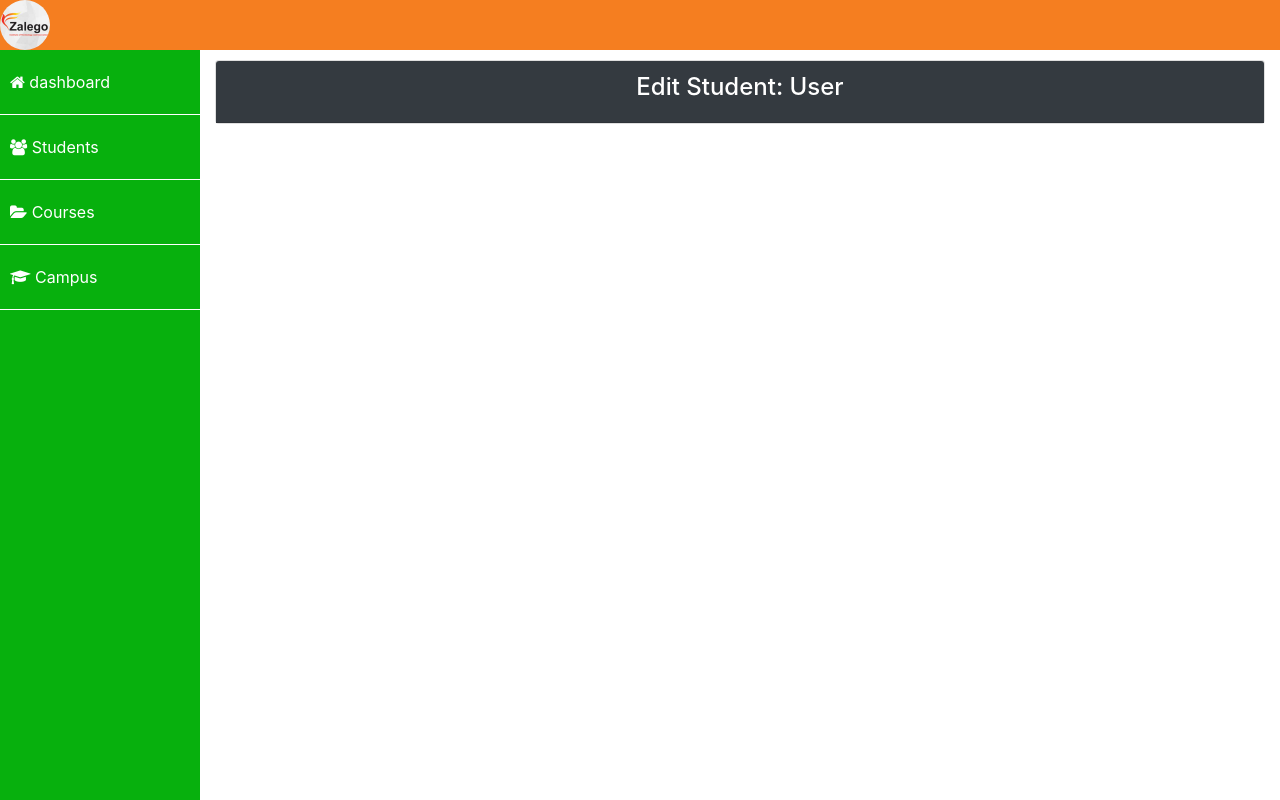
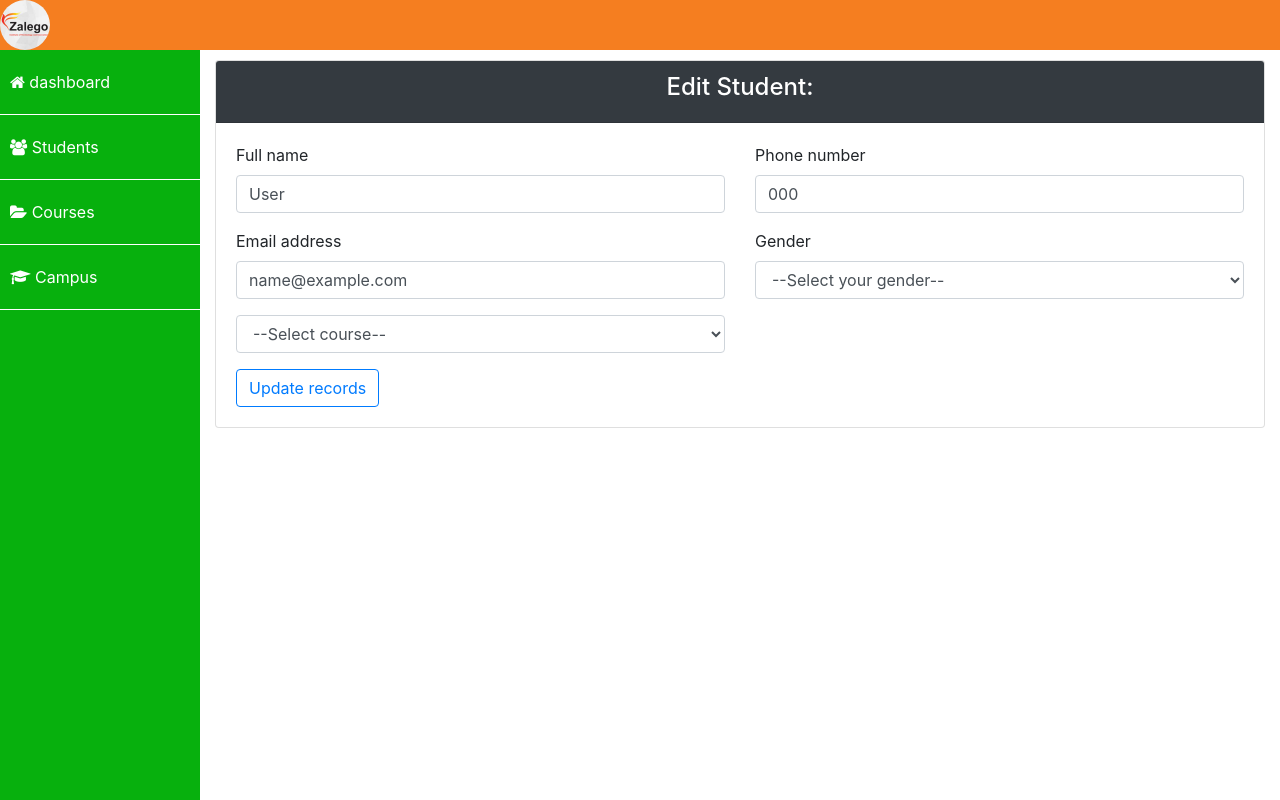
Before and after one commit to mocohdee/admindashboard, a PHP site: the page made by webStartingTemplate/edit-enrollment.php in a window 1280 px wide. Run offline with PHP 8.4, Linux system fonts and the light colour scheme; tables that the repository leaves empty or names only in its code hold one stand-in row (values such as "Sample post").

Commit message:
added a form

```diff
--- a/webStartingTemplate/edit-enrollment.php
+++ b/webStartingTemplate/edit-enrollment.php
@@ -5,6 +5,9 @@ $queryUser = mysqli_query($conn,"SELECT * FROM enrollment WHERE no='".$_GET['no'
 while($fetchUser = mysqli_fetch_array($queryUser))
 {
 	$fullname =$fetchUser['fullname'];
+	$phonenumber =$fetchUser['phonenumber'];
+	$email =$fetchUser['email'];
+
 
 };
 
@@ -26,8 +29,51 @@ while($fetchUser = mysqli_fetch_array($queryUser))
                 <div class="col-lg-12">
                     <div class="card">
                         <div class="card-header bg-dark text-center text-white">
-                            <h4>Edit Student: <?php echo $fullname ?></h4>
+                            <h4>Edit Student:</h4>
                         </div>
+						<div class="card-body">
+							<!-- add form here -->
+							<form action="enroll.php" method="POST">
+                    <div class="row">
+                        <div class="mb-3 col-lg-6 col-md-6 col-sm-12">
+                            <label for="fullname" class="form-label">Full name</label>
+                            <input type="text" class="form-control" name="fullname" value="<?php echo $fullname?>" placeholder="Enter your full name">
+                        </div>
+                        <div class="mb-3 col-lg-6 col-md-6 col-sm-12">
+                            <label for="phonenumber" class="form-label">Phone number</label>
+                            <input type="tel" class="form-control" value="<?php echo $phonenumber?>"name="phonenumber" placeholder="+2547...">
+                        </div>
+                    </div>
+                    <div class="row">
+                        <div class="mb-3 col-lg-6 col-md-6 col-sm-12">
+                            <label for="email" class="form-label">Email address</label>
+                            <input type="email" class="form-control" value="<?php echo $email?>"name="email" placeholder="Please enter your email">
+                        </div>
+                        <div class="mb-3 col-lg-6 col-md-6 col-sm-12">
+                            <label for="gender" class="form-label">Gender</label>
+                            <select name="gender" class="form-control" aria-label="default select example">
+                                <option >--Select your gender--</option>
+                                <option value="Male">Male</option>
+                                <option value="Female">Female</option>
+                            </select>
+                        </div>
+
+                        <div class="mb-3 col-lg-6">
+                            <select name="course" class="form-control multiplchose_questiontypes" id="selector">
+                                <option value="" >--Select course--</option>
+                                <option value="web design">web design</option>
+                                <option value="cyber security">cyber security</option>
+                                <option value="android development">android development</option>
+
+                            </select>
+                         </div>
+
+                    </div>
+
+                 <button type="submit" name="enroll" class="btn btn-outline-primary">Update records</button>
+            </div>
+        </form>
+						</div>
                     </div>
                 </div>
             </div>
```
